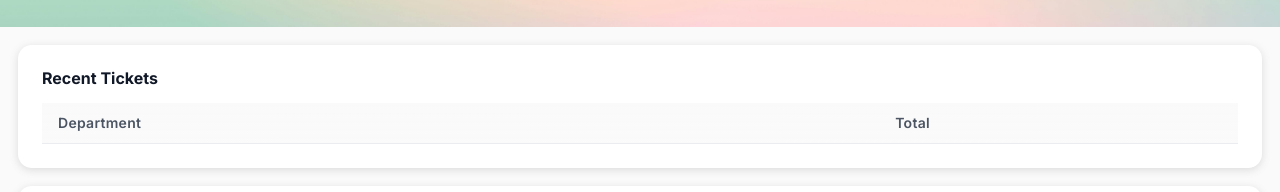
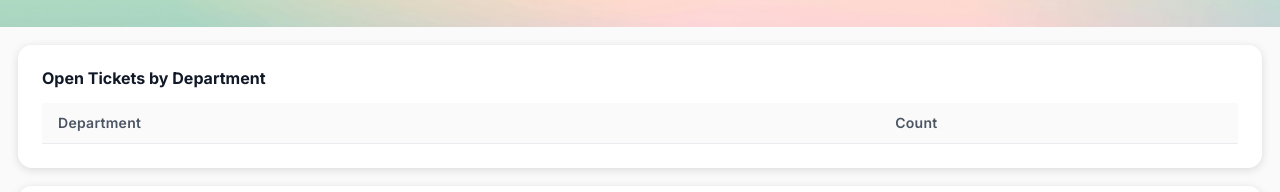
Before and after one commit to waiyanminaung/html-dashboard, a plain HTML site: page index.html in a window 1280 px wide. Shown: the part 197-389 px from the top of the page. Drawn offline with nearby package versions, Linux system fonts and the light colour scheme; no server answers.

Commit message:
Update card title and table headers for clarity in recent tickets section

```diff
--- a/index.html
+++ b/index.html
@@ -67,7 +67,7 @@
         <!-- Table -->
         <div class="card">
           <div class="card__header">
-            <h2 class="card__title">Recent Tickets</h2>
+            <h2 class="card__title">Open Tickets by Department</h2>
           </div>
           <div class="card__body">
             <div id="recentTicketsTable" class="table-container">
@@ -78,8 +78,8 @@
                 </colgroup>
                 <thead>
                   <tr>
-                    <th>department</th>
-                    <th>Total</th>
+                    <th>Department</th>
+                    <th>Count</th>
                   </tr>
                 </thead>
                 <tbody></tbody>
```
